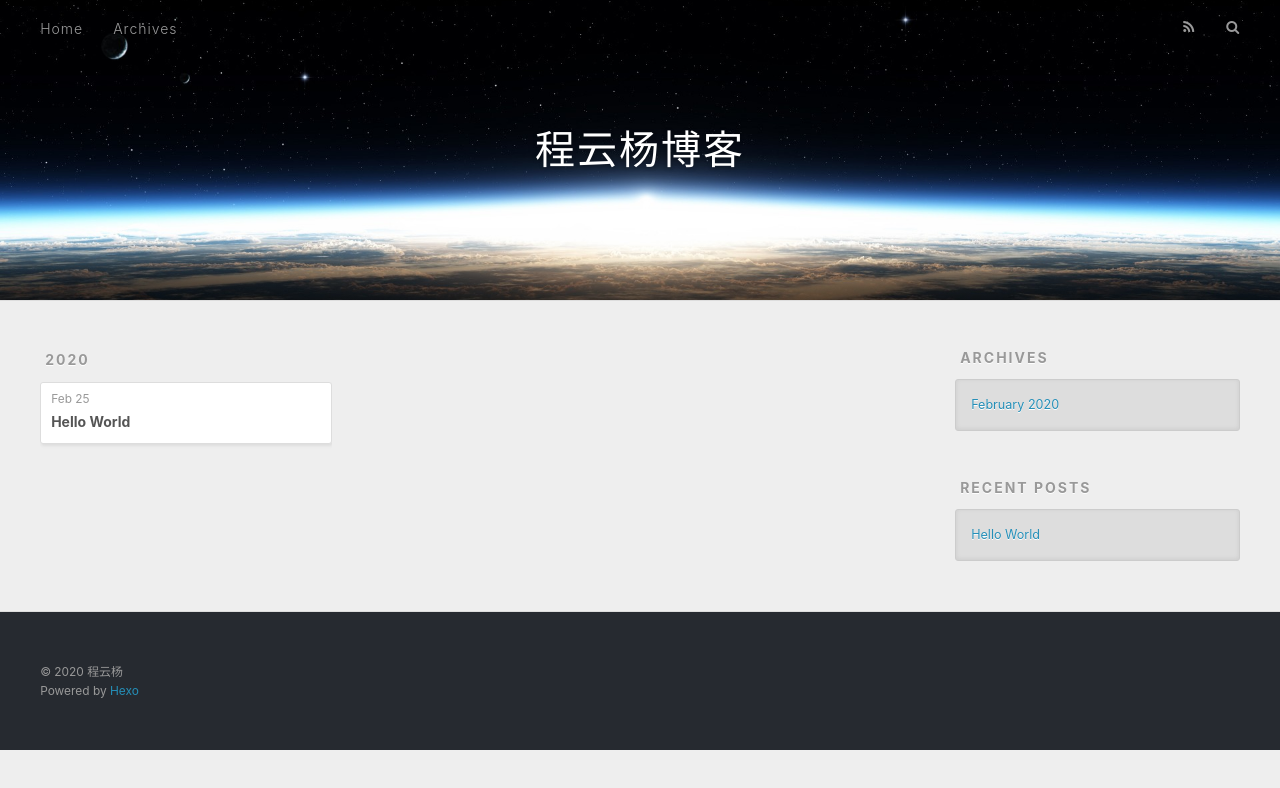
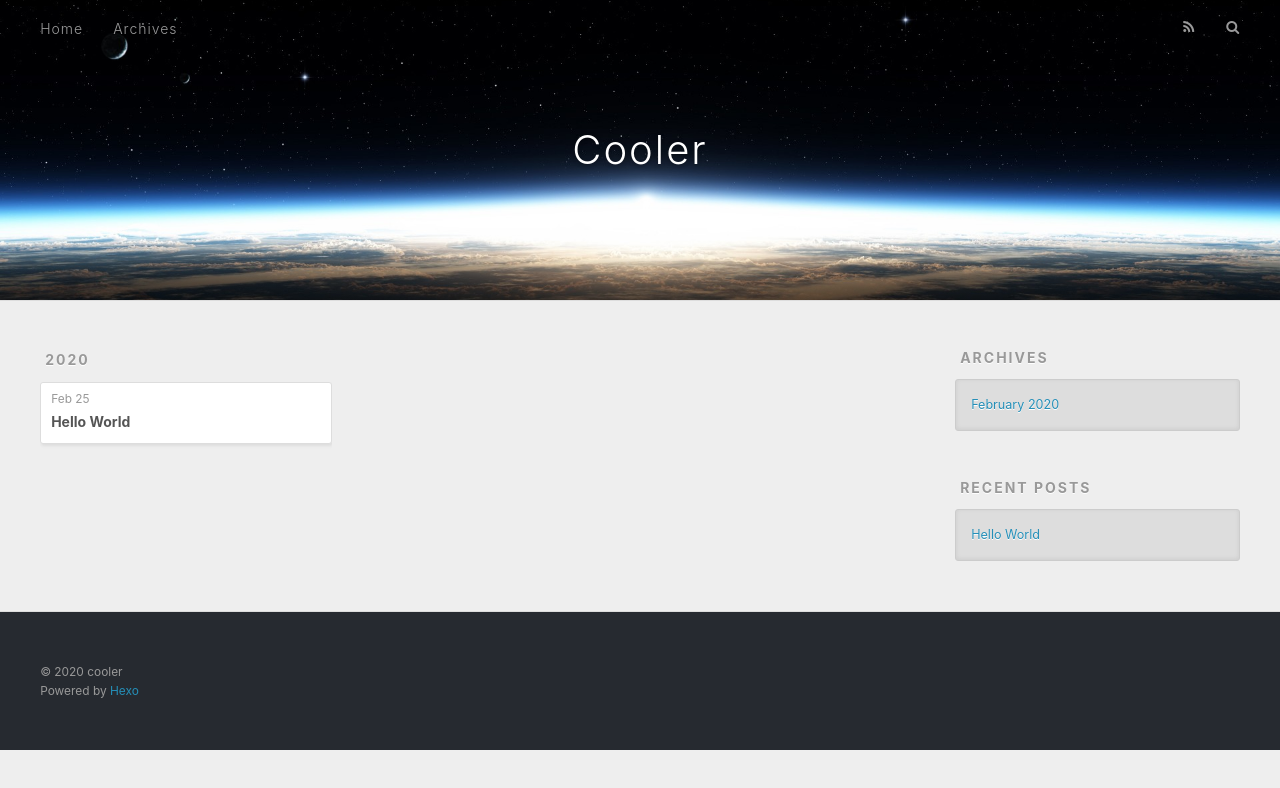
Before and after one commit to CYY102508/CYY102508.github.io, a plain HTML site: page archives/2020/02/index.html in a window 1280 px wide. Drawn offline with nearby package versions, Linux system fonts and the light colour scheme.

Commit message:
Site updated: 2020-02-25 20:13:41

```diff
--- a/archives/2020/02/index.html
+++ b/archives/2020/02/index.html
@@ -5,17 +5,17 @@
 
 
 
-  <title>Archives: 2020/2 | 程云杨博客</title>
+  <title>Archives: 2020/2 | Cooler</title>
   <meta name="viewport" content="width=device-width, initial-scale=1, maximum-scale=1">
   <meta property="og:type" content="website">
-<meta property="og:title" content="程云杨博客">
+<meta property="og:title" content="Cooler">
 <meta property="og:url" content="http://yoursite.com/archives/2020/02/index.html">
-<meta property="og:site_name" content="程云杨博客">
+<meta property="og:site_name" content="Cooler">
 <meta property="og:locale" content="en_US">
-<meta property="article:author" content="程云杨">
+<meta property="article:author" content="cooler">
 <meta name="twitter:card" content="summary">
 
-    <link rel="alternate" href="/atom.xml" title="程云杨博客" type="application/atom+xml">
+    <link rel="alternate" href="/atom.xml" title="Cooler" type="application/atom+xml">
 
 
     <link rel="icon" href="/favicon.png">
@@ -36,7 +36,7 @@
   <div id="header-outer" class="outer">
     <div id="header-title" class="inner">
       <h1 id="logo-wrap">
-        <a href="/" id="logo">程云杨博客</a>
+        <a href="/" id="logo">Cooler</a>
       </h1>
 
     </div>
@@ -141,7 +141,7 @@
 
   <div class="outer">
     <div id="footer-info" class="inner">
-      &copy; 2020 程云杨<br>
+      &copy; 2020 cooler<br>
       Powered by <a href="http://hexo.io/" target="_blank">Hexo</a>
     </div>
   </div>
```
Also changed, not shown: 2020/02/25/hello-world/index.html (+6 -6 lines), archives/2020/index.html (+7 -7 lines), archives/index.html (+7 -7 lines), index.html (+7 -7 lines).
